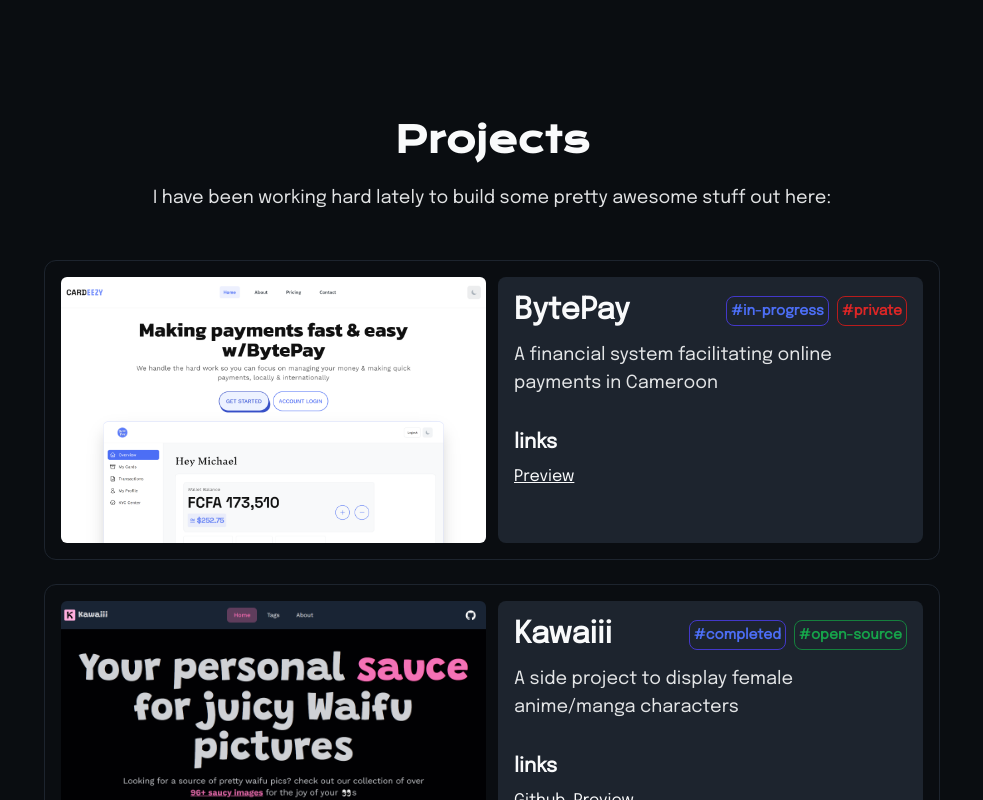
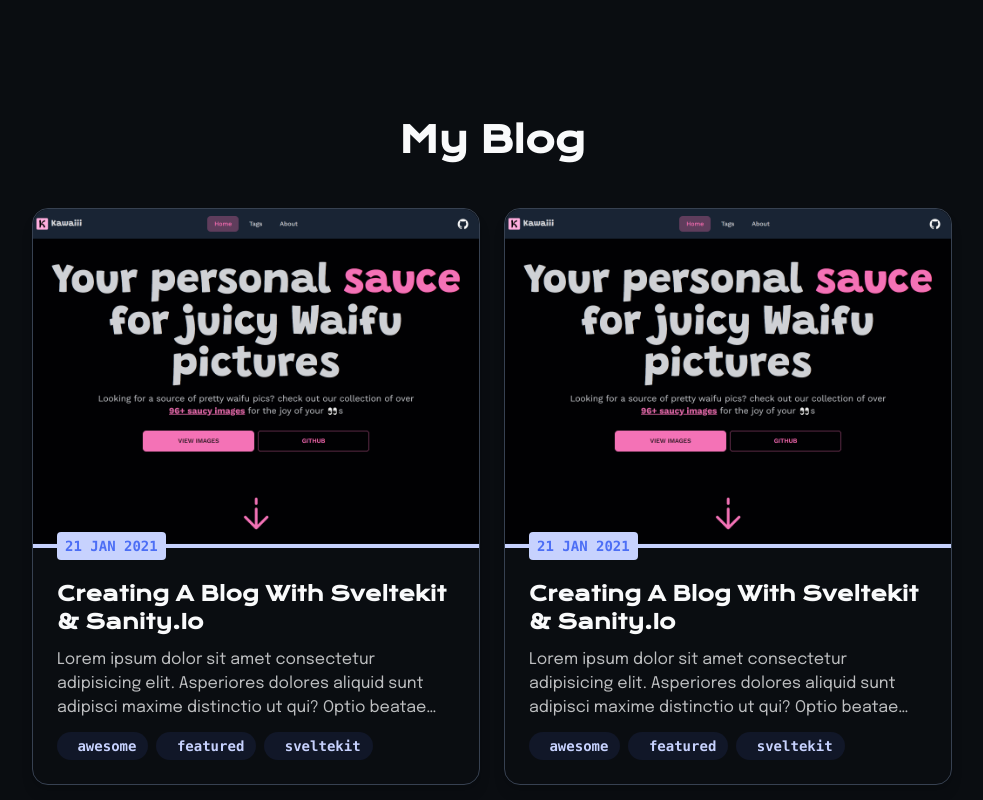
Before and after one commit to michaelnji/mykenji, a SvelteKit app: page / in a window 1280 px wide. Shown: the part 1620-2420 px from the top of the page, without its empty margins (148-1131 px from the left). Built offline with nearby package versions, Linux system fonts and the light colour scheme.

Commit message:
feat: ✨ Started work on the Blog section

```diff
--- /dev/null
+++ b/src/lib/components/display/blogCard.svelte
@@ -0,0 +1,36 @@
+<script lang='ts'>
+   import me from '$lib/images/kawaiii.vercel.app_(iPad).png'
+</script>
+<div class="rounded-2xl w-full max-w-md grid grid-cols-1 gap-y-3 md:gap-x-3 md:gap-y-0  border border-gray-200 dark:border-gray-700 group shadow-lg duration-700">
+<div class="rounded-t-2xl  overflow-hidden">
+
+    <img src={me} alt="Michael nji" class="  group-hover:scale-110  transition-transform duration-1000">
+</div>
+<div class="p-6 relative  border-t-4 border-primary dark:border-indigo-200">
+    <div class=" max-w-max  py-1 px-2 rounded font-bold bg-primary dark:bg-indigo-200 dark:text-primary text-white   text-sm absolute -top-4 font-mono">
+        21 JAN 2021
+    </div>
+    <h1 class="text-xl mt-2 capitalize  md:text-2 font-extrabold font-head">
+	Creating a blog with sveltekit & Sanity.io
+</h1>
+<p class="mt-3 text-md opacity-75 font-medium  line-clamp-3">
+    Lorem ipsum dolor sit amet consectetur adipisicing elit. Asperiores dolores aliquid sunt adipisci maxime distinctio ut qui? Optio beatae suscipit animi adipisci nesciunt facilis enim rem facere. A, voluptate asperiores.
+</p>
+<div class="mt-3 flex flex-wrap gap-2">
+    <span class="px-3 py-1 rounded-2xl font-bold bg-primary bg-opacity-10 text-primary dark:text-indigo-200 text-sm font-mono transition duration-1000">
+
+      <span class=" opacity-0 group-hover:opacity-80 transition-opacity duration-700">#</span>awesome
+    </span>
+    <span class="px-3 py-1 rounded-2xl font-bold bg-primary bg-opacity-10 text-primary dark:text-indigo-200 text-sm font-mono transition duration-1000">
+
+      <span class=" opacity-0 group-hover:opacity-80 transition-opacity duration-700">#</span>featured
+    </span>
+    <span class="px-3 py-1 rounded-2xl font-bold bg-primary bg-opacity-10 text-primary dark:text-indigo-200 text-sm font-mono transition duration-1000">
+
+      <span class=" opacity-0 group-hover:opacity-80 transition-opacity duration-700">#</span>sveltekit
+    </span>
+
+
+</div>
+</div>
+</div>
--- /dev/null
+++ b/src/lib/components/section/blog.svelte
@@ -0,0 +1,16 @@
+<script>
+	import BlogCard from "./../display/blogCard.svelte";
+	import { Icon } from 'svelte-simples';
+</script>
+<section class='py-12 lg:py-24 w-full'>
+
+	<h1 class="text-3xl w-full max-w-6xl mx-auto md:text-4xl font-extrabold font-head text-center">My Blog</h1>
+
+<div class="mt-6 p-6 flex flex-wrap justify-center items-center gap-6  w-full ">
+    <BlogCard/>
+    <BlogCard/>
+    <BlogCard/>
+    <BlogCard/>
+
+</div>
+</section>
--- a/src/routes/+page.svelte
+++ b/src/routes/+page.svelte
@@ -1,4 +1,5 @@
 <script lang="ts">
+	import Blog from "$lib/components/section/blog.svelte";
 	import About from '$lib/components/section/about.svelte';
 	import Footer from '$lib/components/section/footer.svelte';
 	import Hero from '$lib/components/section/hero.svelte';
@@ -9,9 +10,12 @@
 <div class="mb-24">
 <Hero />
 </div>
-	<div class="mb-24 mt-32">
+	<div class="!mb-24 mt-32">
 		<About />
 	</div>
+<div class="!my-24">
+	<Blog />
+</div>
 <div class="my-24">
 	<Projects />
 </div>
```
